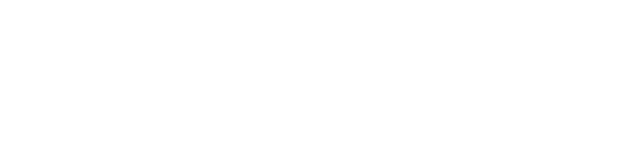
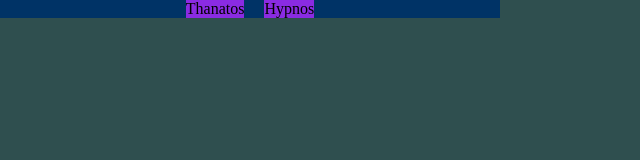
Before and after one commit to dkevlas/design-and-effects, a plain HTML site: page interactive-cards/color-switch-card-002/index.html in a window 1280 px wide. Shown: the whole page, without its empty margins (0-640 px from the left). Drawn offline with nearby package versions, Linux system fonts and the light colour scheme; files that its build step writes are made by us from their sources.

Commit message:
creando variables para los colores y guardando primeros codes

```diff
--- a/interactive-cards/color-switch-card-002/index.html
+++ b/interactive-cards/color-switch-card-002/index.html
@@ -4,8 +4,18 @@
     <meta charset="UTF-8">
     <meta name="viewport" content="width=device-width, initial-scale=1.0">
     <title>color-switch-card-002</title>
+    <link rel="stylesheet" href="css/styles.css">
 </head>
 <body>
+    <div class="container">
+        <div class="item">
+            <div class="Thanatos">Thanatos</div>
+        </div>
+        <div class="item">
+            <div class="Hypnos">Hypnos</div>
+        </div>
+    </div>
 
+    <script src="script.js"></script>
 </body>
 </html>
--- /dev/null
+++ b/interactive-cards/color-switch-card-002/scss/_config.scss
@@ -0,0 +1,19 @@
+// FONT
+$white: #FFFFFF;
+
+// THANATOS
+//MAIN
+$black: #000000;
+$darkGray: #2F4F4F;
+//SECONDARY
+$lightGray: #808080;
+$darkRed: #8B0000;
+
+
+//HYPNOS
+//MAIN
+$midnightBlue: #003366;
+$violet: #6A0D91;
+//SECONDARY
+$lightBlue: #3399FF;
+$lightViolet: #8A2BE2;
--- /dev/null
+++ b/interactive-cards/color-switch-card-002/scss/styles.scss
@@ -0,0 +1,20 @@
+@import "config";
+*{
+    margin: 0;
+    padding: 0;
+    box-sizing: border-box;
+}
+body{
+    background-color: $darkGray;
+}
+
+.container{
+    display: flex;
+    gap: 20px;
+    width: 500px;
+    background-color: $midnightBlue;
+    justify-content: center;
+    .item{
+        background-color: $lightViolet;
+    }
+}
```
Also changed, not shown: interactive-cards/color-switch-card-002/script.js (added).
